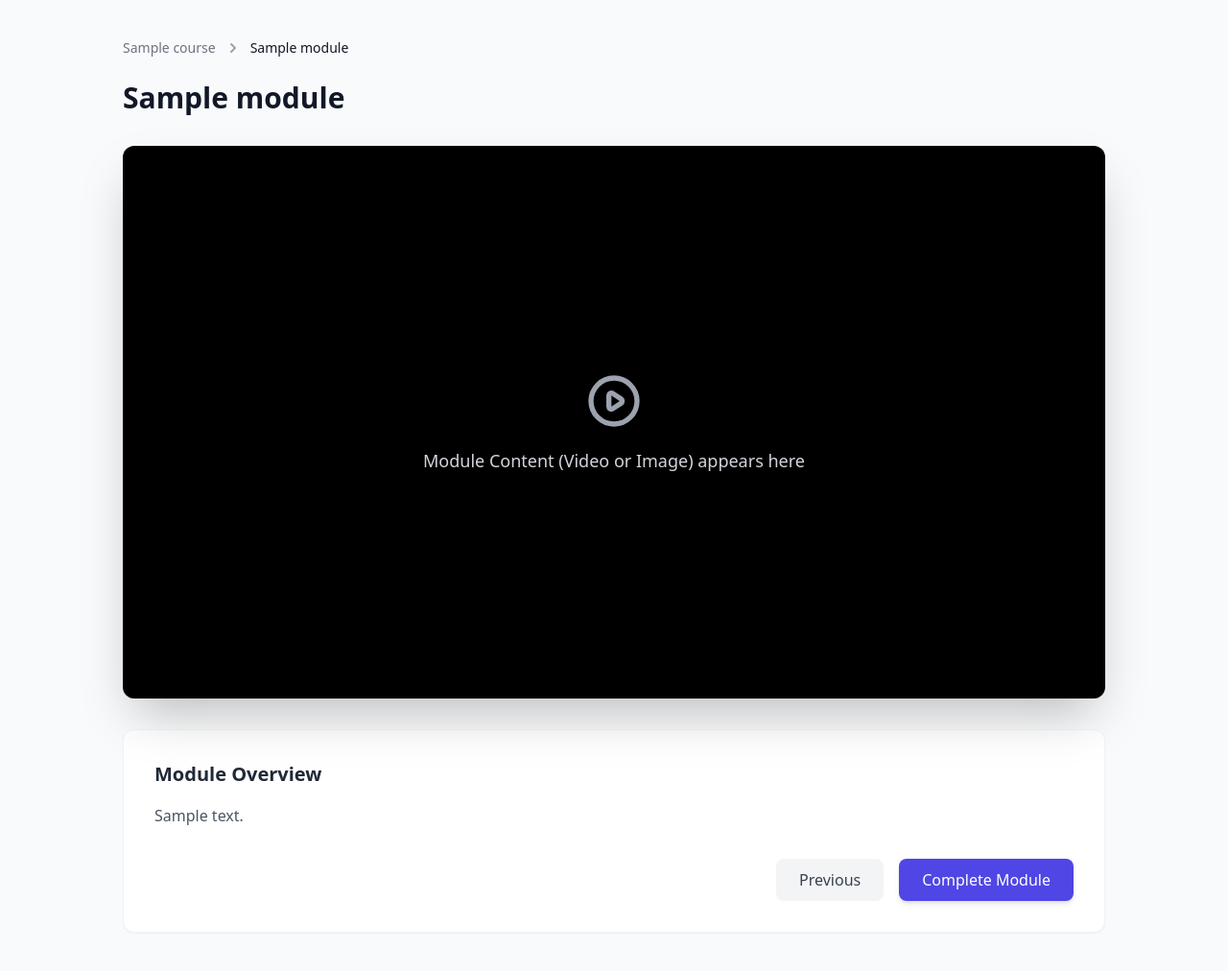
After one commit to kasabian22/Courses_platform, a Django app: a page that uses courses/templates/courses/view_module.html in a window 1280 px wide. The commit adds this page. Shown: the whole page at 96% size. Run offline with Django 5.2, Linux system fonts and the light colour scheme; a user stored in the database is signed in; tables that the repository leaves empty hold one stand-in row (values such as "Sample post"); some libraries are stand-ins or nearby versions.

Commit message:
View Module V1

```diff
--- a/courses/admin.py
+++ b/courses/admin.py
@@ -1,5 +1,5 @@
 from django.contrib import admin
-from .models import Subject, Course, Module
+from .models import Subject, Course, Module, Content
 
 @admin.register(Subject)
 class Subject(admin.ModelAdmin):
@@ -21,3 +21,4 @@ class Course(admin.ModelAdmin):
     readonly_fields = ['slug']
 
 admin.site.register(Module)
+admin.site.register(Content)
--- a/courses/models.py
+++ b/courses/models.py
@@ -58,9 +58,11 @@ class Module(models.Model):
     course = models.ForeignKey(Course, related_name='modules', on_delete=models.CASCADE)
     title = models.CharField(max_length=250)
     description = models.TextField(blank=True)
+    date_created = models.DateTimeField(auto_now_add=True, null=True, blank=True)
 
     def __str__(self):
         return self.title
+
 
 
 class Content(models.Model):
--- /dev/null
+++ b/courses/templates/courses/view_module.html
@@ -0,0 +1,91 @@
+{% extends 'base.html' %}
+{% load static %}
+
+
+
+{% block title %}
+    View Module
+{% endblock title %}
+
+
+
+
+{% block content %}
+
+<!-- Main container with a light background and padding for responsive design -->
+<div class="min-h-screen bg-gray-50 py-10 px-4 sm:px-6 lg:px-8">
+
+    <!-- Wrapper to center the content and limit its maximum width for readability -->
+    <div class="max-w-5xl mx-auto">
+
+        <!-- Breadcrumbs Navigation: Shows Course Name -> Module Name -->
+        <nav class="flex items-center text-sm font-medium text-gray-500 mb-6">
+            <!-- Link back to the course details -->
+            <a href="{% url 'courses:course_detail' course.slug %}" class="hover:text-indigo-600 transition-colors duration-200">
+                {{ course.title }}
+            </a>
+
+            <!-- Separator Icon -->
+            <svg class="w-5 h-5 mx-2 text-gray-400" fill="currentColor" viewBox="0 0 20 20">
+                <path fill-rule="evenodd" d="M7.293 14.707a1 1 0 010-1.414L10.586 10 7.293 6.707a1 1 0 011.414-1.414l4 4a1 1 0 010 1.414l-4 4a1 1 0 01-1.414 0z" clip-rule="evenodd"></path>
+            </svg>
+
+            <!-- Current Module Name -->
+            <span class="text-gray-900">{{ module.title }}</span>
+        </nav>
+
+        <!-- Main Heading: Module Title -->
+        <h1 class="text-3xl font-bold text-gray-900 mb-8">
+            {{ module.title }}
+        </h1>
+
+        <!-- Content Area: Uses aspect-video to maintain a perfect 16:9 ratio on all screens -->
+        <div class="w-full bg-black rounded-xl shadow-2xl overflow-hidden aspect-video flex items-center justify-center mb-8 relative">
+
+            <!--
+            Uncomment this section if the content is a Video
+            <video controls class="w-full h-full object-cover">
+                <source src="{{ module.video_file.url }}" type="video/mp4">
+                Your browser does not support the video tag.
+            </video>
+            -->
+
+            <!--
+            Uncomment this section if the content is an Image
+            <img src="{{ module.image.url }}" alt="{{ module.title }}" class="w-full h-full object-cover">
+            -->
+
+            <!-- Placeholder content (Remove this entire div when adding actual video/image logic) -->
+            <div class="text-center p-6">
+                <svg class="mx-auto h-16 w-16 text-gray-400 mb-4" fill="none" viewBox="0 0 24 24" stroke="currentColor">
+                    <path stroke-linecap="round" stroke-linejoin="round" stroke-width="2" d="M14.752 11.168l-3.197-2.132A1 1 0 0010 9.87v4.263a1 1 0 001.555.832l3.197-2.132a1 1 0 000-1.664z"></path>
+                    <path stroke-linecap="round" stroke-linejoin="round" stroke-width="2" d="M21 12a9 9 0 11-18 0 9 9 0 0118 0z"></path>
+                </svg>
+                <p class="text-gray-300 text-lg">Module Content (Video or Image) appears here</p>
+            </div>
+        </div>
+
+        <!-- Additional Module Details / Description Area -->
+        <div class="bg-white rounded-xl shadow-sm border border-gray-100 p-8">
+            <h2 class="text-xl font-semibold text-gray-800 mb-4">Module Overview</h2>
+
+            <!-- Text content of the module -->
+            <div class="text-gray-600 leading-relaxed max-w-none">
+                {{ module.description|linebreaks }}
+            </div>
+
+            <!-- Action Buttons for Navigation -->
+            <div class="mt-8 flex justify-end space-x-4">
+                <button class="px-6 py-2.5 bg-gray-100 text-gray-700 rounded-lg font-medium hover:bg-gray-200 transition-colors duration-200">
+                    Previous
+                </button>
+                <button class="px-6 py-2.5 bg-indigo-600 text-white rounded-lg font-medium hover:bg-indigo-700 shadow-md hover:shadow-lg transition-all duration-200">
+                    Complete Module
+                </button>
+            </div>
+        </div>
+
+    </div>
+</div>
+
+{% endblock %}
--- a/courses/urls.py
+++ b/courses/urls.py
@@ -8,5 +8,7 @@ urlpatterns = [
     path('course/<slug:slug>/', views.course_detail, name='course_detail'),
     path('course/<slug:slug>/edit-course/', views.edit_course, name='edit_course'),
     path('course/<slug:slug>/add-module/', views.add_module, name='add_module'),
+    path('course/<slug:course_slug>/<int:module_id>/view-module/', views.view_module, name='view_module'),
     path('course/<slug:slug>/enroll-course/', views.enroll_course, name='enroll_course'),
+    path('course/<slug:slug>/module/<int:module_id>/content/<str:model_name>/create', views.content_create_update, name='content_create_update'),
 ]
--- a/courses/views.py
+++ b/courses/views.py
@@ -1,8 +1,8 @@
 from django.shortcuts import redirect, render, get_object_or_404
 from .forms import CourseForm, TextForm, FileForm, VideoForm, ImageForm, ModuleForm
-from .models import Subject, Course
+from .models import Content, Module, Subject, Course
 from django.contrib.auth.decorators import login_required, permission_required
-from django.http import HttpResponseForbidden
+from django.http import HttpResponseBadRequest, HttpResponseForbidden
 from django.contrib import messages
 
 
@@ -18,14 +18,44 @@ def subject_courses_list(request):
 # you can use id instead of slug.
 def course_detail(request, slug):
     course = get_object_or_404(Course, slug=slug)
-
-
     return render(request, 'courses/course_detail.html', {
         'detail': course
     })
 
+@login_required
+@permission_required('courses.add_content', raise_exception=True)
+def content_create_update(request, module_id, model_name):
+    modules = {'text': TextForm, 'video': VideoForm, 'image': ImageForm, 'file': FileForm}
+    module = get_object_or_404(Module, id=module_id, course__owner=request.user)
+    if model_name in modules:
+        form = modules[model_name]()
+        if request.method == 'POST':
+            form = modules[model_name](request.POST, request.FILES)
+            if form.is_valid():
+                item = form.save(commit=False)
+                item.owner = request.user
+                item.save()
+                # ---------------
+                Content.objects.create(
+                    module=module,
+                    item=item
+                )
+                return redirect("courses:course_detail", slug=module.course.slug)
+                # ----------------
 
-@permission_required('courses.add_course', raise_exception=True)
+    else:
+        return HttpResponseBadRequest()
+
+
+    return render(request, "courses/add_content.html",{
+        "form": form,
+        "model_name": model_name
+    })
+
+
+
+
+# @permission_required('courses.add_course', raise_exception=True)
 @login_required(login_url='accounts:sign_up')
 def add_course(request):
     if request.method == 'POST':
@@ -77,6 +107,13 @@ def add_module(request, slug):
         'course': course
     })
 
+def view_module(request, course_slug, module_id):
+    course = get_object_or_404(Course, slug=course_slug, owner=request.user)
+    module = get_object_or_404(Module, course=course, id=module_id)
+    return render(request, "courses/view_module.html", {
+        "course":course,
+        "module":module
+    })
 
 def enroll_course(request, slug):
     course = get_object_or_404(Course, slug=slug)
```
Also changed, not shown: courses/templates/courses/add_content.html (added, +18 -0 lines), courses/templates/courses/course_detail.html (+14 -2 lines), accounts/migrations/0008_alter_studentprofile_photo_alter_userprofile_role.py (added), courses/migrations/0008_module_slug_alter_image_image.py (added), courses/migrations/0009_module_date_created.py (added), courses/migrations/0010_remove_module_slug.py (added).
